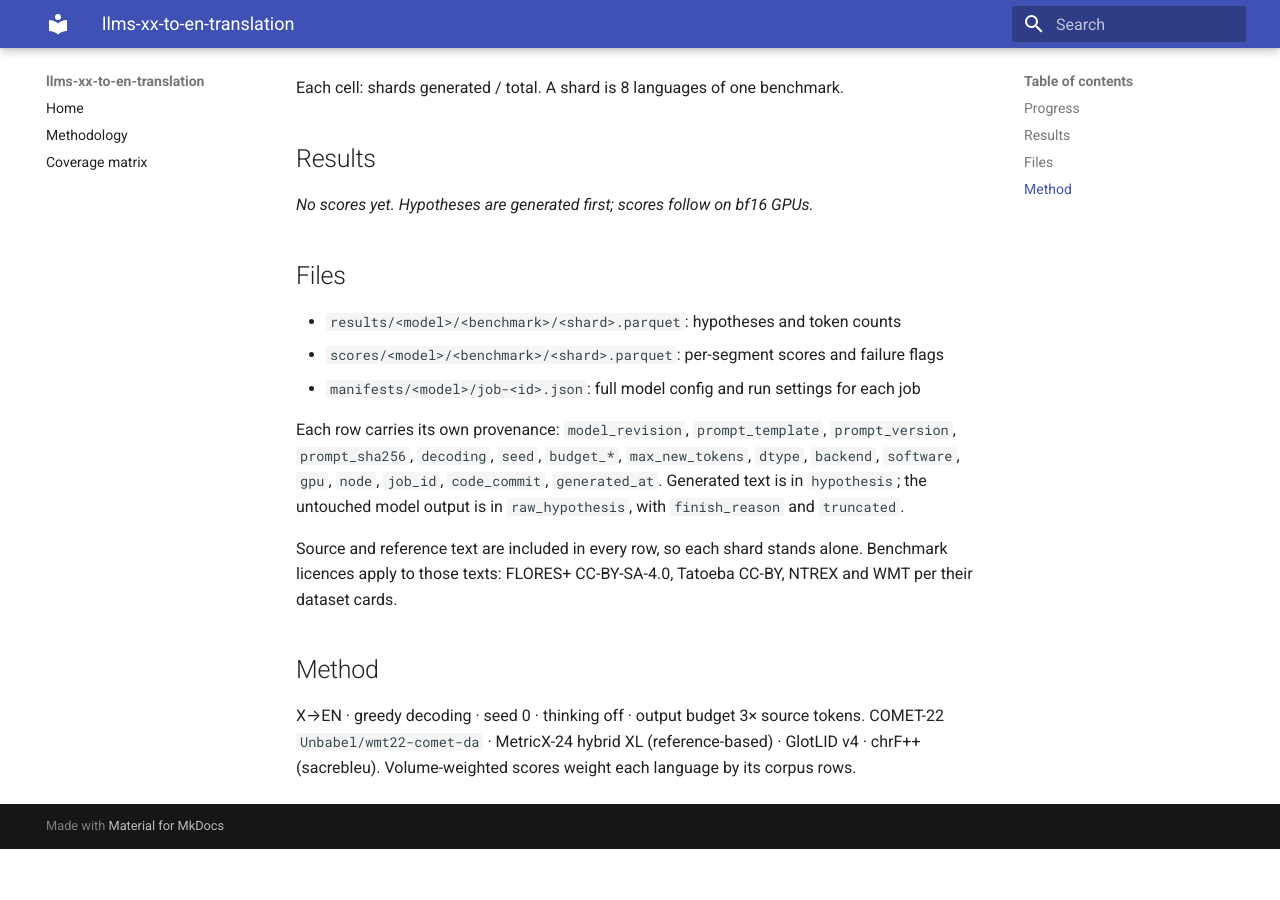
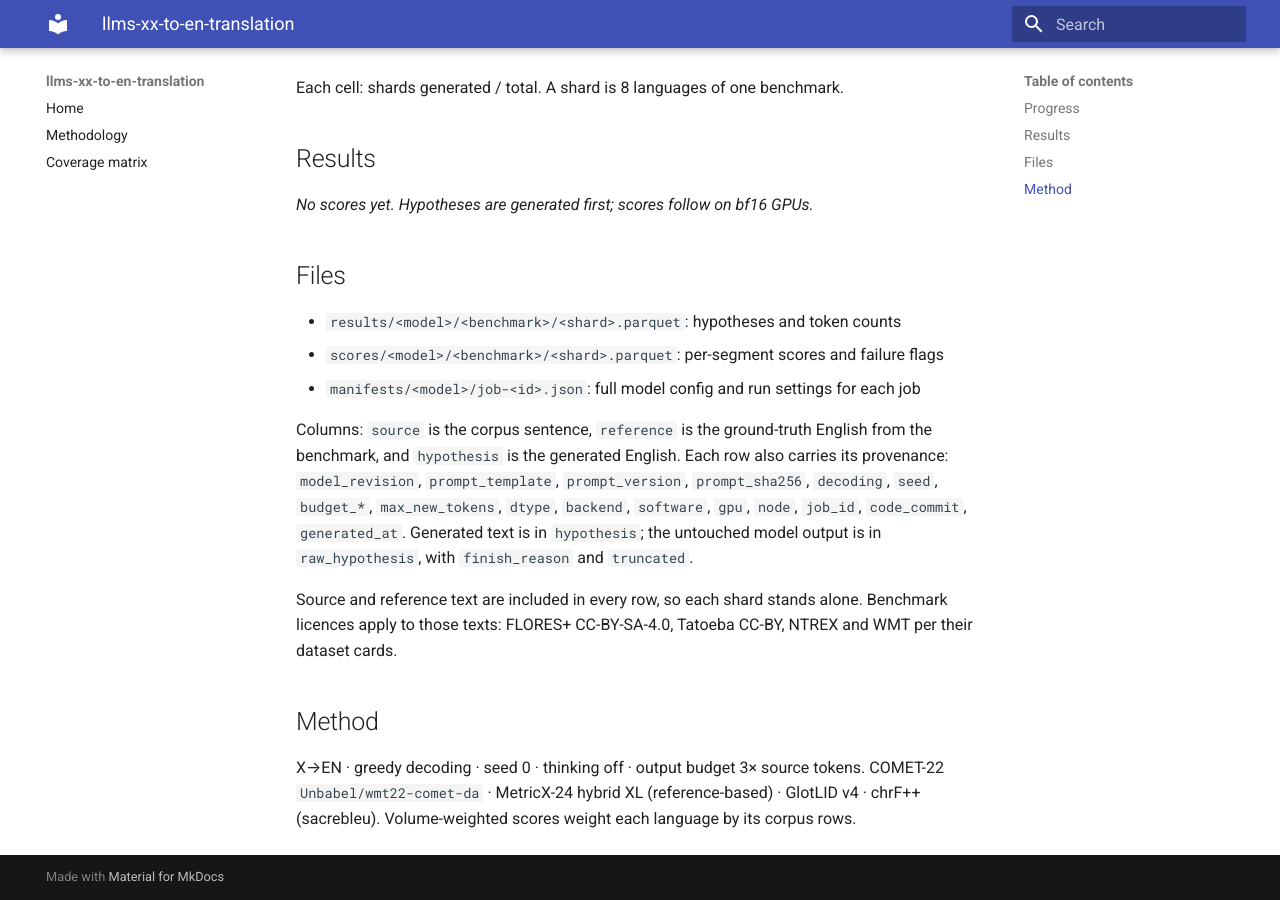
Before and after one commit to NoeFlandre/llms-xx-to-en-translation, an MkDocs documentation site: the page built from docs/dataset_card.md, in a window 1280 px wide and 900 px high, scrolled down 1425 px. Built offline with MkDocs 1.6.1 and Material for MkDocs 9.7.7, drawn with Linux system fonts in a browser that asks for light colours; before the commit the page ends 2274 px from its top, so only the background shows below that; some of the changed text lies outside the part shown.

Commit message:
Card: wrap the column description
Co-Authored-By: Claude Haiku 5.5 <noreply@anthropic.com>

```diff
--- a/docs/dataset_card.md
+++ b/docs/dataset_card.md
@@ -50,7 +50,9 @@ _No scores yet. Hypotheses are generated first; scores follow on bf16 GPUs._
 - `scores/<model>/<benchmark>/<shard>.parquet`: per-segment scores and failure flags
 - `manifests/<model>/job-<id>.json`: full model config and run settings for each job
 
-Each row carries its own provenance: `model_revision`, `prompt_template`, `prompt_version`, `prompt_sha256`,
+Columns: `source` is the corpus sentence, `reference` is the ground-truth English from the benchmark, and
+`hypothesis` is the generated English. Each row also carries its provenance: `model_revision`,
+`prompt_template`, `prompt_version`, `prompt_sha256`,
 `decoding`, `seed`, `budget_*`, `max_new_tokens`, `dtype`, `backend`, `software`, `gpu`, `node`, `job_id`,
 `code_commit`, `generated_at`. Generated text is in `hypothesis`; the untouched model output is in
 `raw_hypothesis`, with `finish_reason` and `truncated`.
```
Also changed, not shown: other parts of docs/dataset_card.md (+1 -1 lines), 1 other file.
